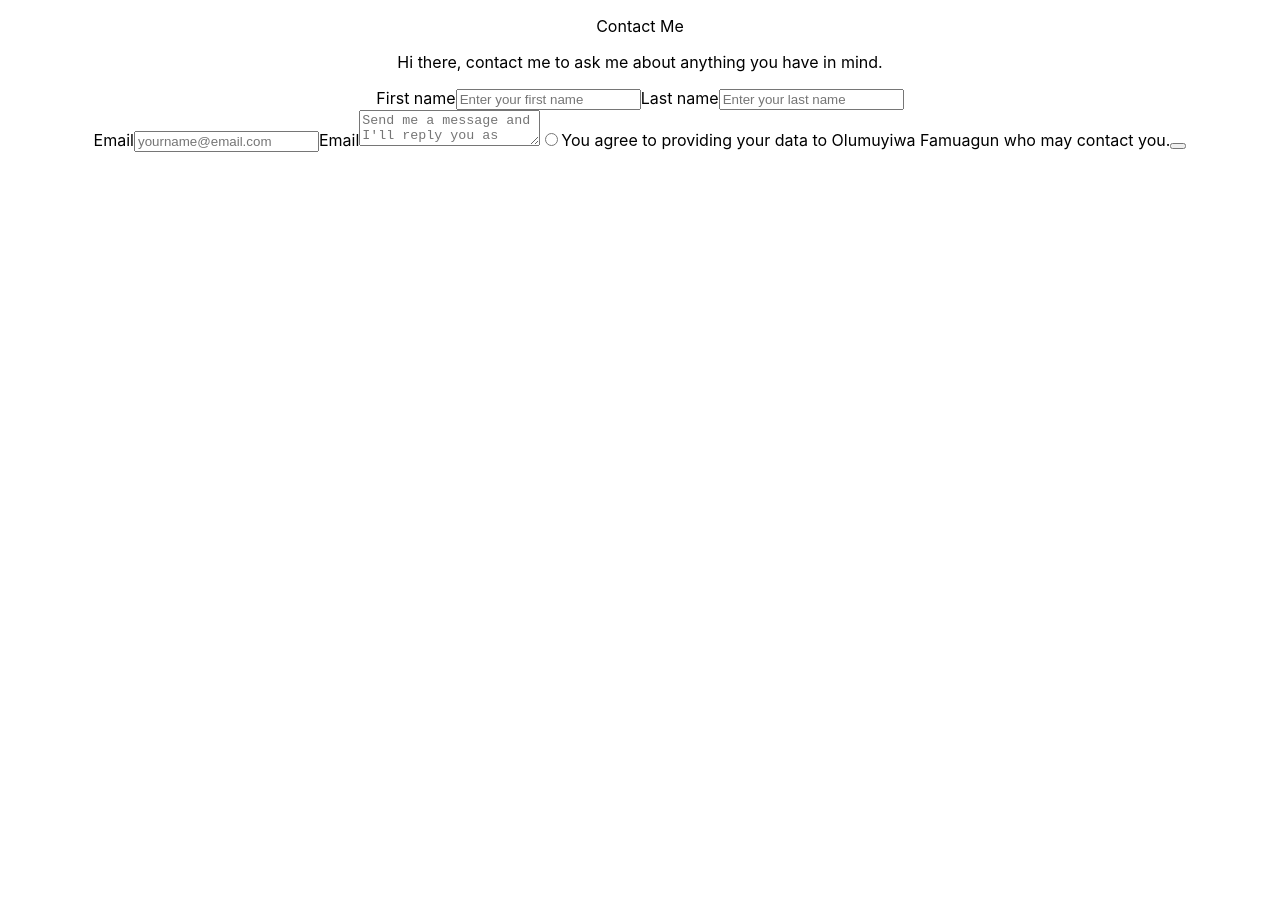
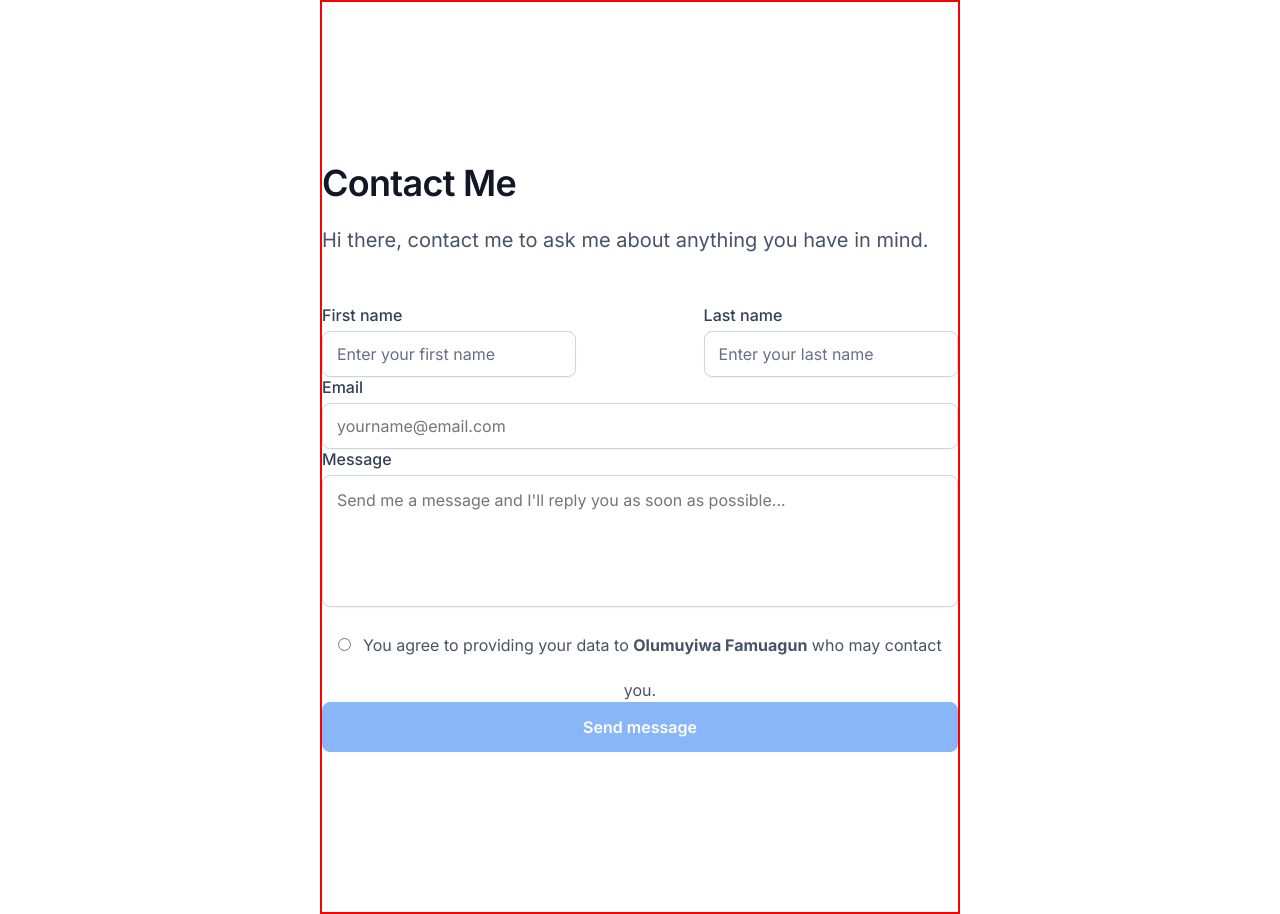
Before and after one commit to Fumbi1/zuri_task1, a React (Create React App) app: page /contact in a window 1280 px wide. Before the commit the page ends 800 px from the top, so only its background shows below. Built offline with nearby package versions, Linux system fonts and the light colour scheme.

Commit message:
Updated the styles of the contact page

```diff
--- a/src/components/Pages/contactpage/contactpage.css
+++ b/src/components/Pages/contactpage/contactpage.css
@@ -1,3 +1,146 @@
-div{
-    color: #000;
+@import url('https://fonts.googleapis.com/css2?family=Inter:wght@600&display=swap');
+
+*{
+    margin: 0;
+    padding: 0;
+    box-sizing: border-box;
 }
+
+html{
+    font-size: 16px;
+}
+
+form{
+    width: 50%;
+    margin-inline: auto;
+    border: Red 2px solid;
+    padding-block: 10em;
+}
+
+#contact_me{
+    font-family: 'Inter';
+    font-style: normal;
+    font-weight: 600;
+    font-size: 2.25rem;
+    line-height: 1.2em;
+    letter-spacing: -0.02em;
+    color: #101828;
+    text-align: start;
+}
+
+#contact_desc{
+    font-family: 'Inter';
+    font-style: normal;
+    font-weight: 400;
+    font-size: 1.25rem;
+    line-height: 1.5em;
+    color: #475467;
+    text-align: start;
+    margin-top: 1em;
+    margin-bottom: 2.5em;
+}
+
+
+
+#name_section{
+    display: flex;
+    flex-direction: row;
+    justify-content: space-between;
+}
+#name_section div{
+    width: 40%;
+}
+
+.name_label{
+    font-family: 'Inter';
+    font-style: normal;
+    font-weight: 500;
+    font-size: 1rem;
+    line-height: 1.25em;
+    color: #344054;
+    float: left;
+    margin-bottom: 6px;
+
+}
+
+#first_name, #last_name, #email{
+    width: 100%;
+    padding: 10px 14px;
+    border: 1px solid #D0D5DD;
+    box-shadow: 0px 1px 2px rgba(16, 24, 40, 0.05);
+    border-radius: 8px;
+    font-family: 'Inter';
+    font-style: normal;
+    font-weight: 400;
+    font-size: 1rem;
+    line-height: 1.5em;
+
+}
+
+#first_name::placeholder, #last_name::placeholder{
+    font-family: 'Inter';
+    font-style: normal;
+    font-weight: 400;
+    font-size: 1rem;
+    line-height: 1.5em;
+    color: #667085;
+}
+
+#email_section{
+    width: 100%;
+}
+
+#message{
+    width: 100%;
+    height: 8.25em;
+    padding: 12px 14px;
+    border: 1px solid #D0D5DD;
+    box-shadow: 0px 1px 2px rgba(16, 24, 40, 0.05);
+    border-radius: 8px;
+    font-family: 'Inter';
+    font-style: normal;
+    font-weight: 400;
+    font-size: 1rem;
+    line-height: 1.5em;
+    resize: none;
+}
+
+#radio{
+    margin-right: 0.875em;
+    border: 1px solid #D0D5DD;
+    border-radius: 6px;
+    margin-block: 2em;
+}
+
+#radio_label{
+    font-family: 'Inter';
+    font-style: normal;
+    font-weight: 400;
+    font-size: 1rem;
+    line-height: 1.5em;
+    color: #475467;
+}
+
+span{
+    font-weight: 700;
+}
+
+#btn__submit{
+    padding-block: 12px;
+    width: 100%;
+    font-family: 'Inter';
+    font-style: normal;
+    font-weight: 600;
+    font-size: 1rem;
+    line-height: 1.5em;
+    color: #FFFFFF;
+    background: #1570EF;
+    border: 1px solid #1570EF;
+    box-shadow: 0px 1px 2px rgba(16, 24, 40, 0.05);
+    border-radius: 8px;
+    transition: 500ms;
+}
+
+#btn__submit:disabled{
+    opacity: 0.5;
+}
--- a/src/components/Pages/contactpage/contactpage.js
+++ b/src/components/Pages/contactpage/contactpage.js
@@ -1,28 +1,47 @@
-import React from 'react'
+import React, { useState } from 'react'
 import './contactpage.css'
 
+
 const Contactpage = () => {
+  const [radioState, setRadioState] = useState(false);
+
+  function handleClick(){
+      setRadioState(radioState => !radioState);
+  }
+
   return (
     <form>
-    <p>Contact Me</p>
-    <p>Hi there, contact me to ask me about anything you have in mind.</p>
+    <p id='contact_me'>Contact Me</p>
+    <p id='contact_desc'>Hi there, contact me to ask me about anything you have in mind.</p>
+
+    <div id='name_section'>
+      <div>
+        <label for='first_name' className='name_label'>First name</label><br/>
+        <input type='text' placeholder='Enter your first name' id='first_name' />
+      </div>
+      <div>
+        <label for='last_name' className='name_label'>Last name</label><br/>
+        <input type='text' placeholder='Enter your last name' id='last_name' />
+      </div>
+    </div>
+
+    <div id='email_section'>
+      <label for='email' className='name_label'>Email</label><br/>
+      <input type='email' placeholder='yourname@email.com' id='email' />
+    </div>
+
+    <div id='message_section'>
+      <label for='message' className='name_label'>Message</label><br/>
+      <textarea placeholder="Send me a message and I'll reply you as soon as possible..." id='message' />
+    </div>
 
     <div>
-      <label for='first_name'>First name</label>
-      <input type='text' placeholder='Enter your first name' id='first_name' />
-      <label for='last_name'>Last name</label>
-      <input type='text' placeholder='Enter your last name' id='last_name' />
+      <input type='radio' id='radio' onClick={handleClick} checked=
+      {radioState} />
+      <label for='radio' id='radio_label'>You agree to providing your data to <span>Olumuyiwa Famuagun</span> who may contact you.</label>
     </div>
 
-    <label for='email'>Email</label>
-    <input type='email' placeholder='yourname@email.com' id='email' />
-    <label for=''>Email</label>
-    <textarea placeholder="Send me a message and I'll reply you as soon as possible..." id='message' />
-
-    <input type='radio' id='radio'name='toggle' />
-    <label for='radio'>You agree to providing your data to Olumuyiwa Famuagun who may contact you.</label>
-
-    <button id='btn__submit'></button>
+    <button disabled={!radioState} onClick={()=> console.log("Hellow")} id='btn__submit'>Send message</button>
   </form>
   )
 }
```
